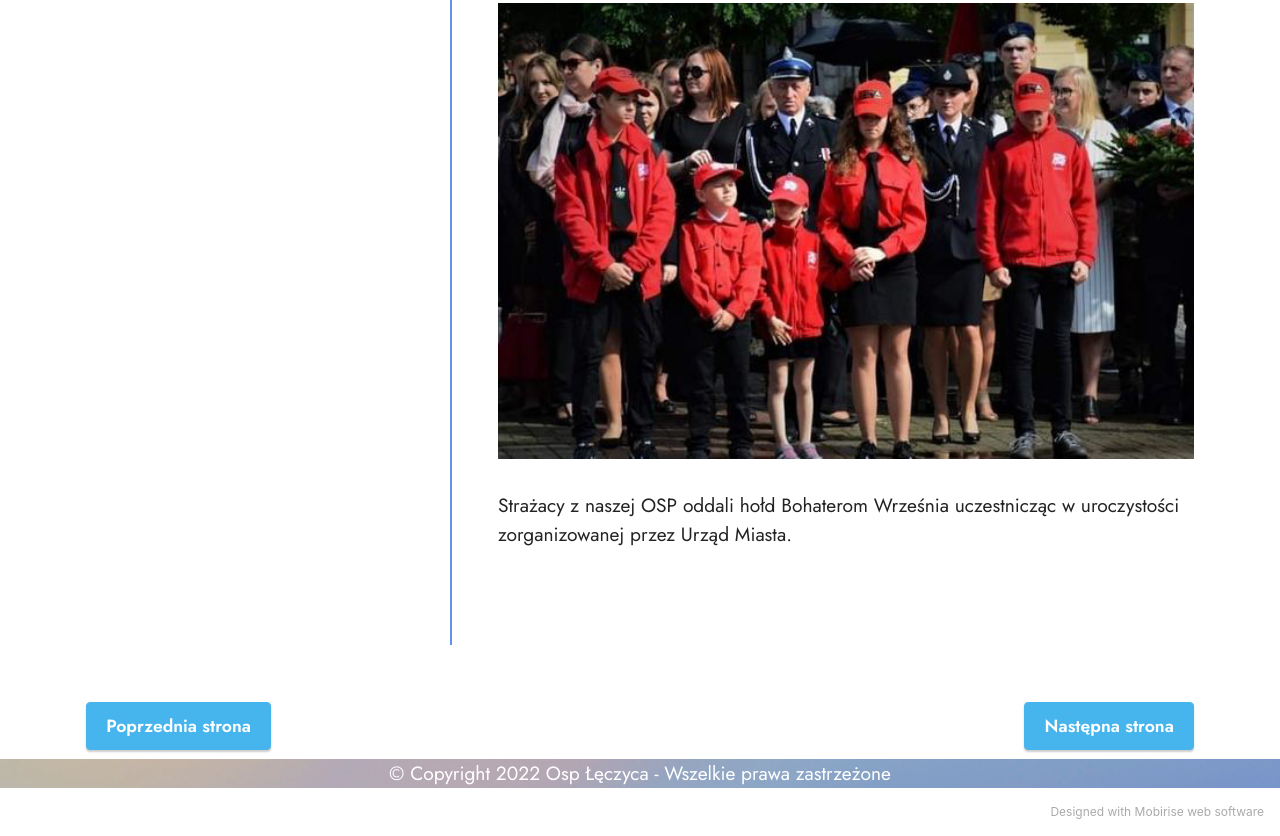
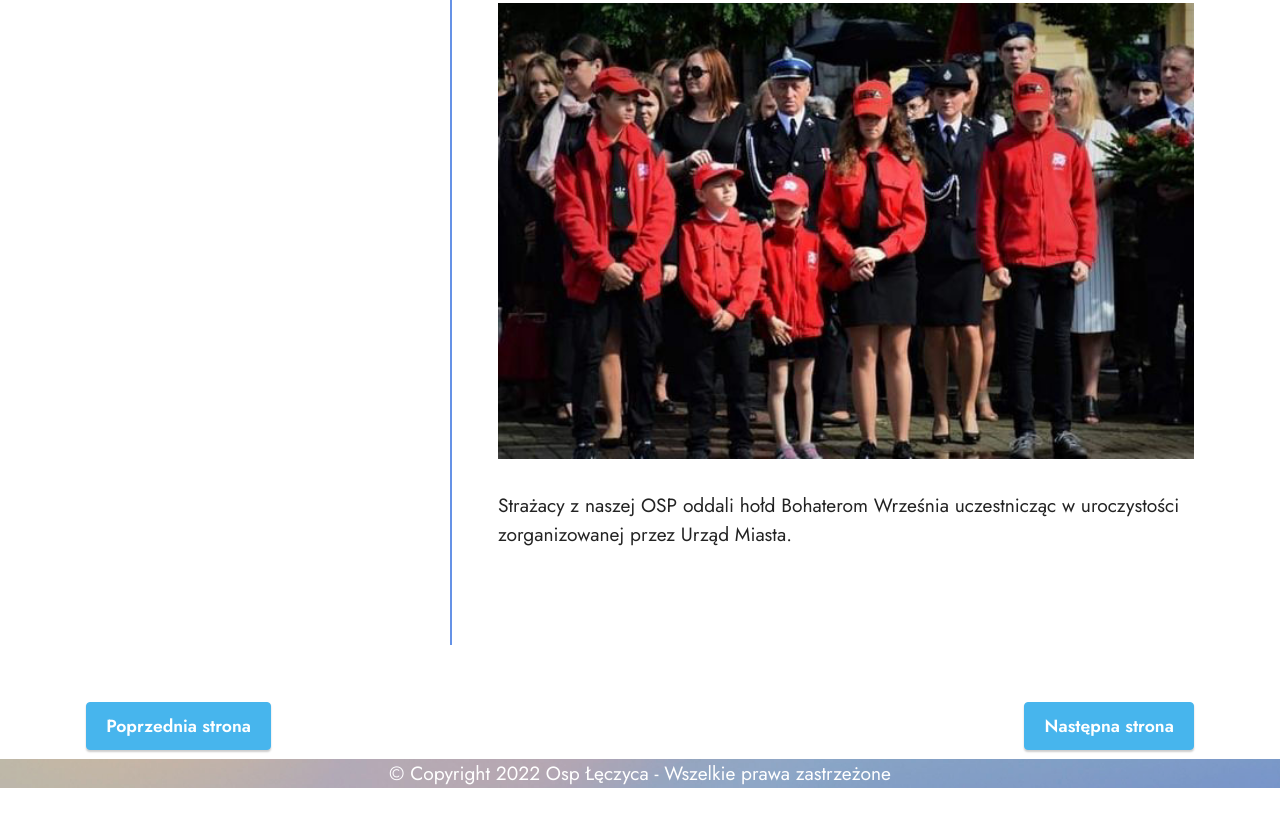
Before and after one commit to ospleczyca/ospleczyca.github.io, a plain HTML site: page page5.html in a window 1280 px wide. Shown: the part 1916-2752 px from the top of the page. After the commit the page ends 2704 px from the top, so only its background shows below. Drawn offline with Linux system fonts and the light colour scheme.

Commit message:
Update page5.html

```diff
--- a/page5.html
+++ b/page5.html
@@ -167,7 +167,7 @@
             </div>
         </div>
     </div>
-</section><section style="background-color: #fff; font-family: -apple-system, BlinkMacSystemFont, 'Segoe UI', 'Roboto', 'Helvetica Neue', Arial, sans-serif; color:#aaa; font-size:12px; padding: 0; align-items: center; display: flex;"><a href="https://mobirise.site/e" style="flex: 1 1; height: 3rem; padding-left: 1rem;"></a><p style="flex: 0 0 auto; margin:0; padding-right:1rem;"><a href="https://mobirise.site/i" style="color:#aaa;">Designed with Mobirise</a> web software</p></section><script src="assets/bootstrap/js/bootstrap.bundle.min.js"></script>  <script src="assets/smoothscroll/smooth-scroll.js"></script>  <script src="assets/ytplayer/index.js"></script>  <script src="assets/dropdown/js/navbar-dropdown.js"></script>  <script src="assets/theme/js/script.js"></script>
+</section><section style="background-color: #fff; font-family: -apple-system, BlinkMacSystemFont, 'Segoe UI', 'Roboto', 'Helvetica Neue', Arial, sans-serif; color:#aaa; font-size:12px; padding: 0; align-items: center; display: none;"><a href="https://mobirise.site/v" style="flex: 1 1; height: 0; padding-left: 1rem;"></a><p style="flex: 0 0 auto; margin:0; padding-right:1rem;">Built with <a href="https://mobirise.site/b" style="color:#aaa;">Mobirise</a> templates</p></section><script src="assets/bootstrap/js/bootstrap.bundle.min.js"></script>  <script src="assets/smoothscroll/smooth-scroll.js"></script>  <script src="assets/ytplayer/index.js"></script>  <script src="assets/dropdown/js/navbar-dropdown.js"></script>  <script src="assets/theme/js/script.js"></script>
 
 
 </body>
```
